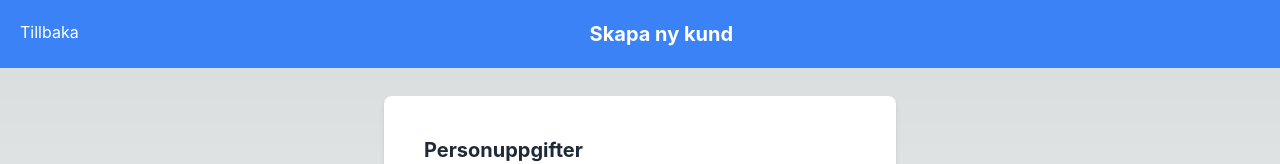
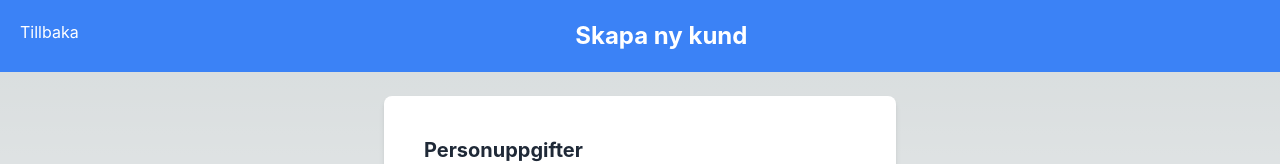
Before and after one commit to sharpness-se/hassessolskydd, a React (Create React App) app in the folder client/: page /skapakund in a window 1280 px wide. Shown: the top 164 px of the page. Built offline with nearby package versions, Linux system fonts and the light colour scheme; some icons are missing.

Commit message:
increased page title font size

```diff
--- a/client/src/components/NavbarComponent.tsx
+++ b/client/src/components/NavbarComponent.tsx
@@ -19,7 +19,7 @@ const Navbar: React.FC<NavbarProps> = ({ title }) => {
         <Link to={"/"}>
           <p>Tillbaka</p>
         </Link>
-        <h2 className="text-xl font-bold">{title}</h2>
+        <h2 className="text-2xl font-bold">{title}</h2>
         <button onClick={toggleMenu}>
           {isMenuOpen ? <FaX /> : <FaBars />}
         </button>
```
